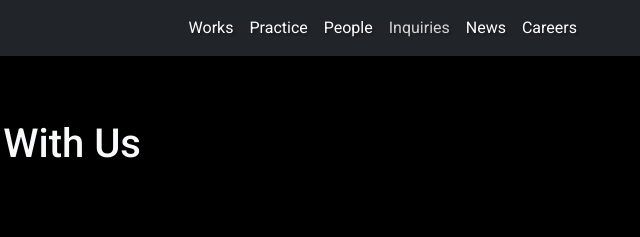
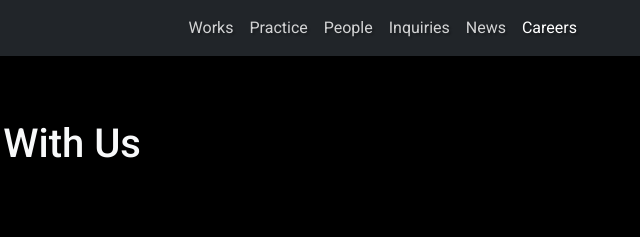
Before and after one commit to elisejc2/demo-architect-website, a website: page careers.html in a window 1280 px wide. Shown: the top 237 px of the page, 619-1259 px from the left. Drawn offline with nearby package versions, Linux system fonts and the light colour scheme.

Commit message:
updated navbar in careers.html and disabled non-live links in index.html

```diff
--- a/careers.html
+++ b/careers.html
@@ -24,13 +24,13 @@
             <div class="collapse navbar-collapse justify-content-end" id="navbarSupportedContent">
                 <ul class="navbar-nav mb-2 mb-lg-0">
                     <li class="nav-item works-li">
-                        <a class="nav-link active" href="works.html">Works</a>
+                        <a class="nav-link disabled" href="works.html">Works</a>
                     </li>
                     <li id="practice-li" class="nav-item">
-                        <a class="nav-link active" href="practice.html">Practice</a>
+                        <a class="nav-link disabled" href="practice.html">Practice</a>
                     </li>
                     <li id="people-li" class="nav-item">
-                        <a class="nav-link active" href="people.html">People</a>
+                        <a class="nav-link disabled" href="people.html">People</a>
                     </li>
                     <li class="nav-item dropdown inquiries-li">
                         <a class="nav-link disabled" href="inquiriesPage.html" role="button" aria-expanded="false">
@@ -42,10 +42,11 @@
                             <li>
                                 <a id="tel" class="nav-link inquiries-item" href="tel:2023550305">(202)355-0305
                                 </a>
+
                             </li>
                         </ul>
                         <li id="news-li" class="nav-item">
-                            <a class="nav-link active"  href="news.html">News</a>
+                            <a class="nav-link disabled" href="news.html">News</a>
                         </li>
                         <li class="nav-item">
                             <a class="nav-link active" aria-current="page" href="">Careers</a>
```
Also changed, not shown: index.html (+4 -4 lines).
